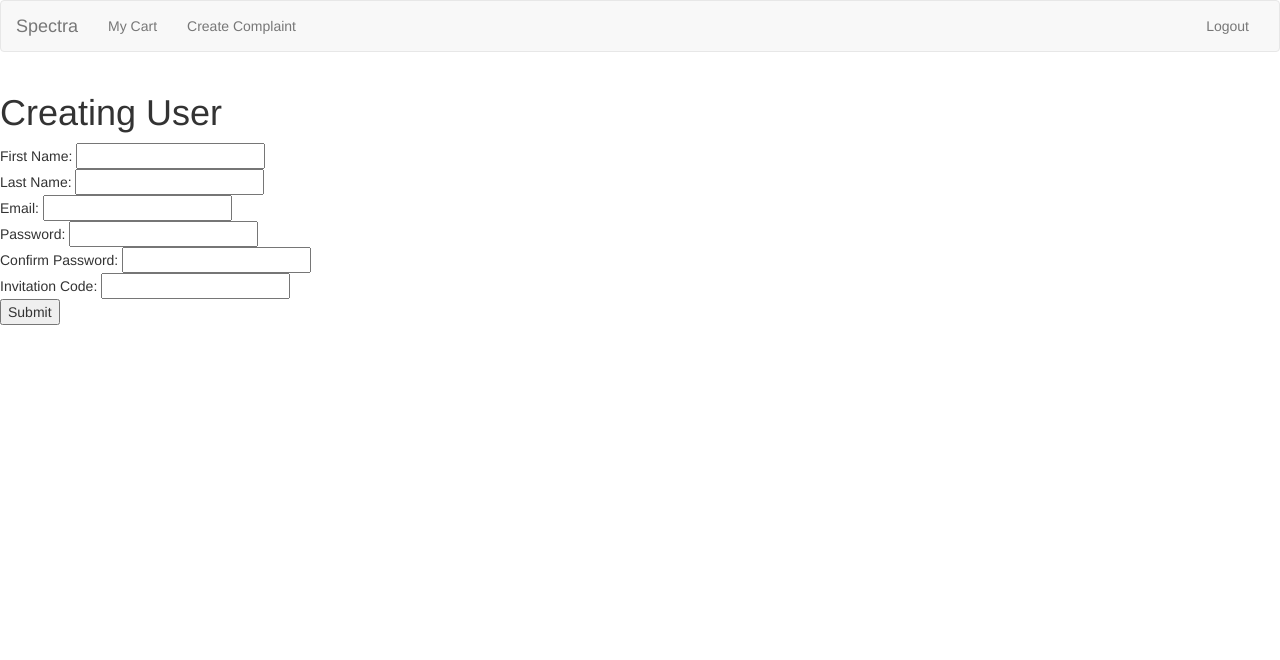
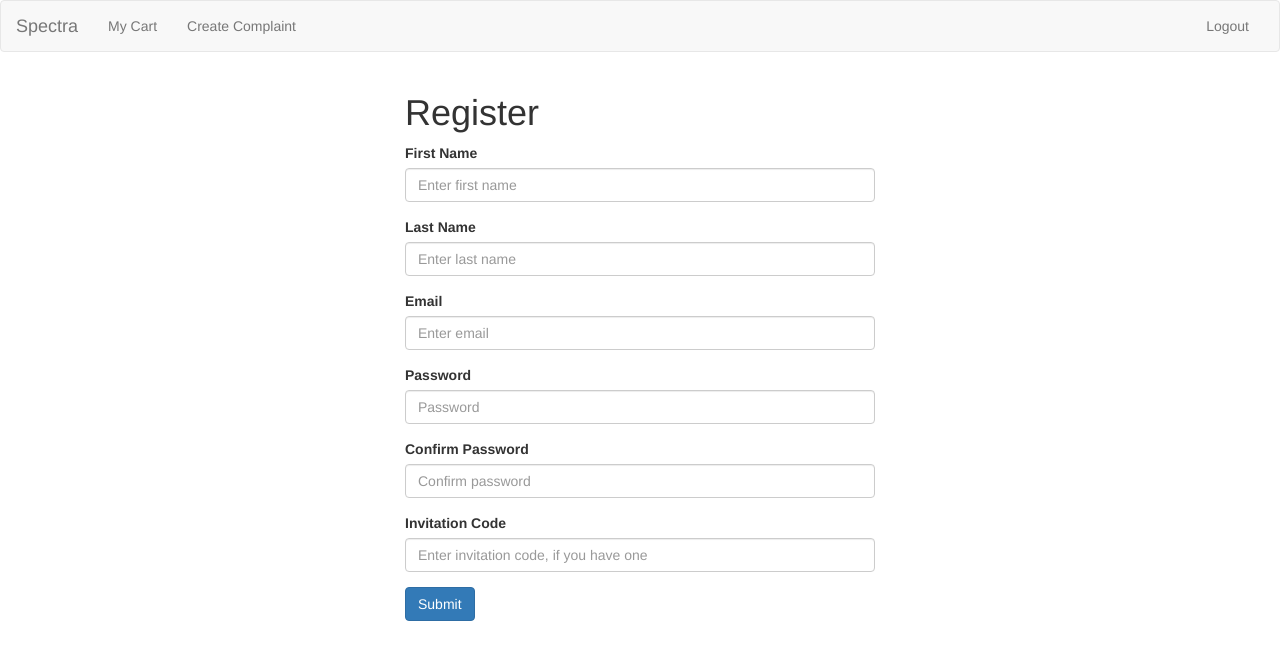
Before and after one commit to irubnich/spectra, a Flask app: page /users/new in a window 1280 px wide. Shown: the top 660 px of the page. Run offline with Flask 2, Linux system fonts and the light colour scheme; some libraries are stand-ins or nearby versions.

Commit message:
Registration page prettyness

```diff
--- a/spectra/controllers/users_controller.py
+++ b/spectra/controllers/users_controller.py
@@ -134,6 +134,7 @@ def create():
 
     # Login!
     set_session(user)
+    flash("Welcome to Spectra!")
     return redirect(url_for('products_index'))
 
 #
--- a/spectra/templates/users/new.html
+++ b/spectra/templates/users/new.html
@@ -1,16 +1,49 @@
 {% extends "layout.html" %}
 
 {% block body %}
-    <h1>Creating User</h1>
+    <style>
+        .login {
+            width: 500px;
+        }
+        .flash {
+            width: 500px;
+            margin: 0 auto;
+        }
+    </style>
 
-    <form action="{{url_for('create')}}" method="post">
-        First Name: <input type="text" name="first_name" /><br>
-        Last Name: <input type="text" name="last_name" /><br>
-        Email: <input type="text" name="email" /><br>
-        Password: <input type="password" name="password" /><br>
-        Confirm Password: <input type="password" name="confirm_password" /><br>
-        Invitation Code: <input type="text" name="invitation_code" /><br>
-        <input type="submit" value="Submit" />
+    <div class="container login">
+		<div class="row">
+			<div class="col-md-12">
+				<h1>Register</h1>
 
-    </form>
+				<form action="{{url_for('create')}}" method="post">
+                    <div class="form-group">
+						<label>First Name</label>
+						<input type="text" name="first_name" class="form-control" placeholder="Enter first name">
+					</div>
+                    <div class="form-group">
+						<label>Last Name</label>
+						<input type="text" name="last_name" class="form-control" placeholder="Enter last name">
+					</div>
+					<div class="form-group">
+						<label>Email</label>
+						<input type="email" name="email" class="form-control" placeholder="Enter email">
+					</div>
+					<div class="form-group">
+						<label>Password</label>
+						<input type="password" name="password" class="form-control" placeholder="Password">
+					</div>
+                    <div class="form-group">
+						<label>Confirm Password</label>
+						<input type="password" name="confirm_password" class="form-control" placeholder="Confirm password">
+					</div>
+                    <div class="form-group">
+						<label>Invitation Code</label>
+						<input type="text" name="invitation_code" class="form-control" placeholder="Enter invitation code, if you have one">
+					</div>
+					<button type="submit" class="btn btn-primary">Submit</button>
+				</form>
+			</div>
+		</div>
+	</div>
 {% endblock %}
```
Also changed, not shown: spectra/templates/users/login.html (+7 -3 lines).
